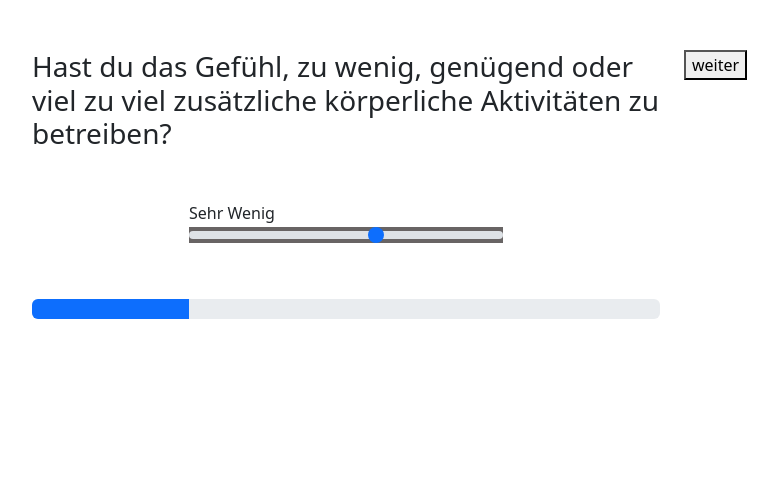
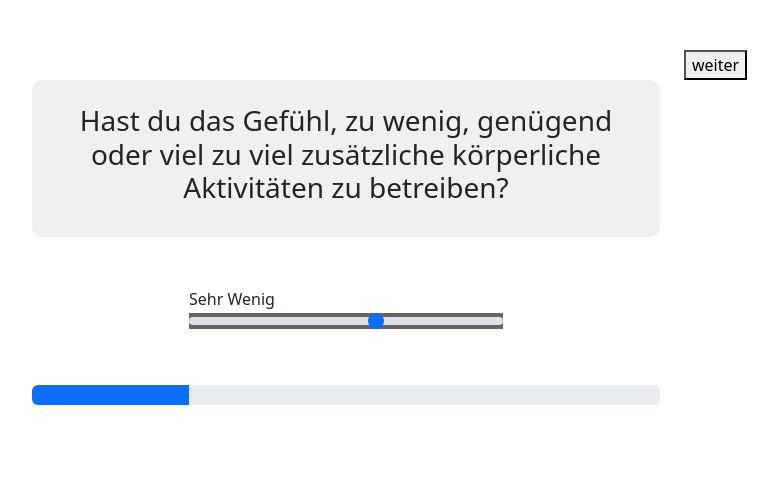
Before and after one commit to phrandsisgo/GesundheitsUmfrageDerRitter, a PHP site: page /rangeslider.php in a window 1280 px wide. Shown: the part 56-533 px from the top of the page, without its empty margins (294-1072 px from the left). Run offline with PHP 8.4, Linux system fonts and the light colour scheme.

Commit message:
styleoverwrite

```diff
--- a/rangeslider.php
+++ b/rangeslider.php
@@ -29,9 +29,11 @@
 </div>
 <!--dieses Template wurde von Franicsco verfasst-->
 <div class="col-6" >
-<h3>Hast du das Gefühl, zu wenig, genügend
-oder viel zu viel zusätzliche körperliche
-Aktivitäten zu betreiben? </h3>
+<div class="grey-background">
+    <h3>Hast du das Gefühl, zu wenig, genügend
+    oder viel zu viel zusätzliche körperliche
+    Aktivitäten zu betreiben? </h3>
+</div>
 <form action="Rangequestion" class="mx-auto col-10 col-md-8 col-lg-6">
     <label for=<?php $fRangeQuestion?>>Sehr Wenig</label>
     <br>
--- a/style.css
+++ b/style.css
@@ -17,8 +17,11 @@
 .grey-background {
   border-radius: 10px;
   background-color: rgb(241, 240, 240);
-  margin-top: 50px;
-  padding-bottom: 50px;
+  margin-top: 30px;
+  padding-top: 1.5rem;
+  padding-bottom: 1.5rem;
+  padding-left: 1.5rem;
+  padding-right: 1.5rem;
   text-align: center;
 }
 
--- a/vorlagen/php-first-2023-07-06/indexDraft.php
+++ /dev/null
@@ -1,6 +0,0 @@
-<?php
-/*
-*Initialisiere die Session. auf der Index-Seite welche die erste Frage und damit
-*den Beginn der Umfrage anzeigt, sollen jeweils
-*/
-?>
```
